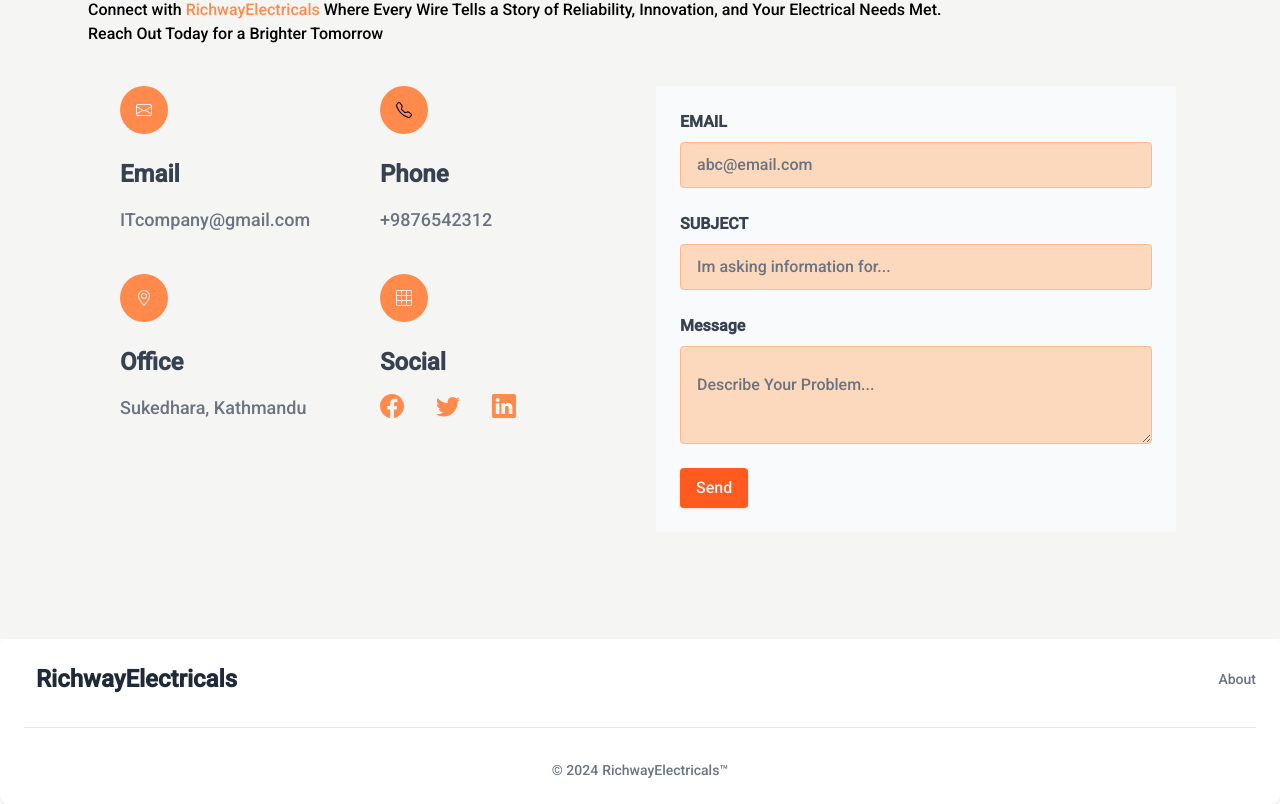
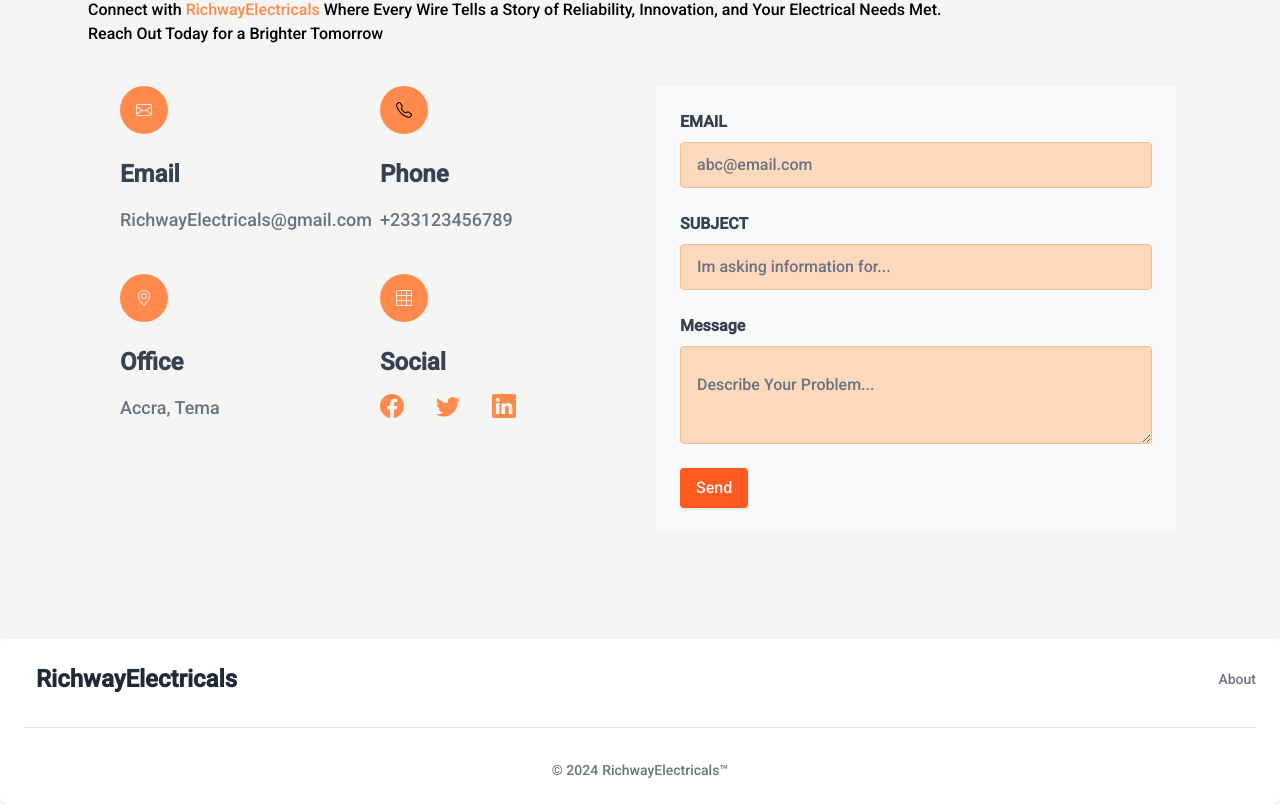
Before and after one commit to kwqme-Jonas/richwayElectricals, a React (Vite) app: page / in a window 1280 px wide. Shown: the part 2561-3365 px from the top of the page. Built offline with nearby package versions, Linux system fonts and the light colour scheme.

Commit message:
updated codebase

```diff
--- a/src/components/Contact.jsx
+++ b/src/components/Contact.jsx
@@ -24,7 +24,7 @@ function Contact() {
     </div>
     <h2 className="mb-4 text-xl font-bold leading-9 text-gray-700 md:text-2xl">
     Email</h2>
-    <a href="#" className="text-base font-medium text-gray-500 md:text-lg">ITcompany@gmail.com</a>
+    <a href="#" className="text-base font-medium text-gray-500 md:text-lg">RichwayElectricals@gmail.com</a>
     </div>
     </div>
     <div className="w-full px-4 mb-10 sm:w-1/2">
@@ -36,7 +36,7 @@ function Contact() {
     </div>
     <h2 className="mb-4 text-xl font-bold leading-9 text-gray-700 md:text-2xl ">
     Phone</h2>
-    <a href="#" className="text-base font-medium text-gray-500 md:text-lg">+9876542312</a>
+    <a href="#" className="text-base font-medium text-gray-500 md:text-lg">+233123456789</a>
     </div>
     </div>
     <div className="w-full px-4 mb-10 sm:w-1/2">
@@ -50,7 +50,7 @@ function Contact() {
     <h2 className="mb-4 text-xl font-bold leading-9 text-gray-700 md:text-2xl">
     Office</h2>
     <a href="#" className="text-base font-medium text-gray-500 md:text-lg">
-    Sukedhara, Kathmandu</a>
+    Accra, Tema</a>
     </div>
     </div>
     <div className="w-full px-4 sm:w-1/2">
```
